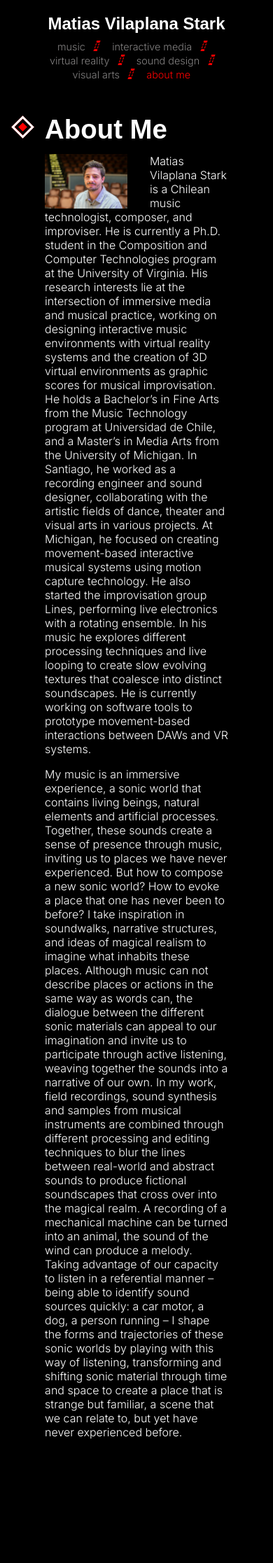
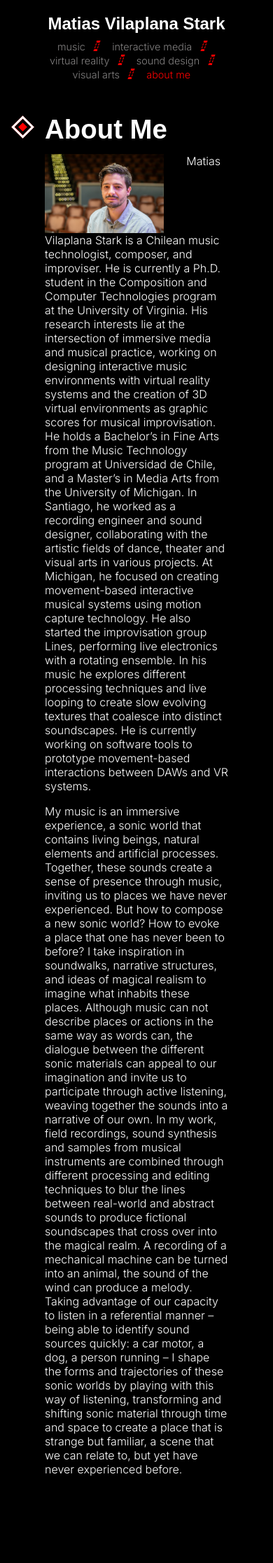
Before and after one commit to matvilap/matvilap.github.io, a Jekyll site: the page built from aboutme.md, in a window 390 px wide. Shown: the whole page at 70% size. Built offline with Jekyll 4.4.1, drawn with Linux system fonts in a browser that asks for light colours; some web fonts are replaced; before the commit the page ends 2180 px from its top, so only the background shows below that.

Commit message:
update aboutme image size

```diff
--- a/assets/css/main.css
+++ b/assets/css/main.css
@@ -335,6 +335,6 @@ nav ul li a:hover {
   }
 
   .about-image {
-    width: 45%;
+    width: 65%;
   }
 }
```
